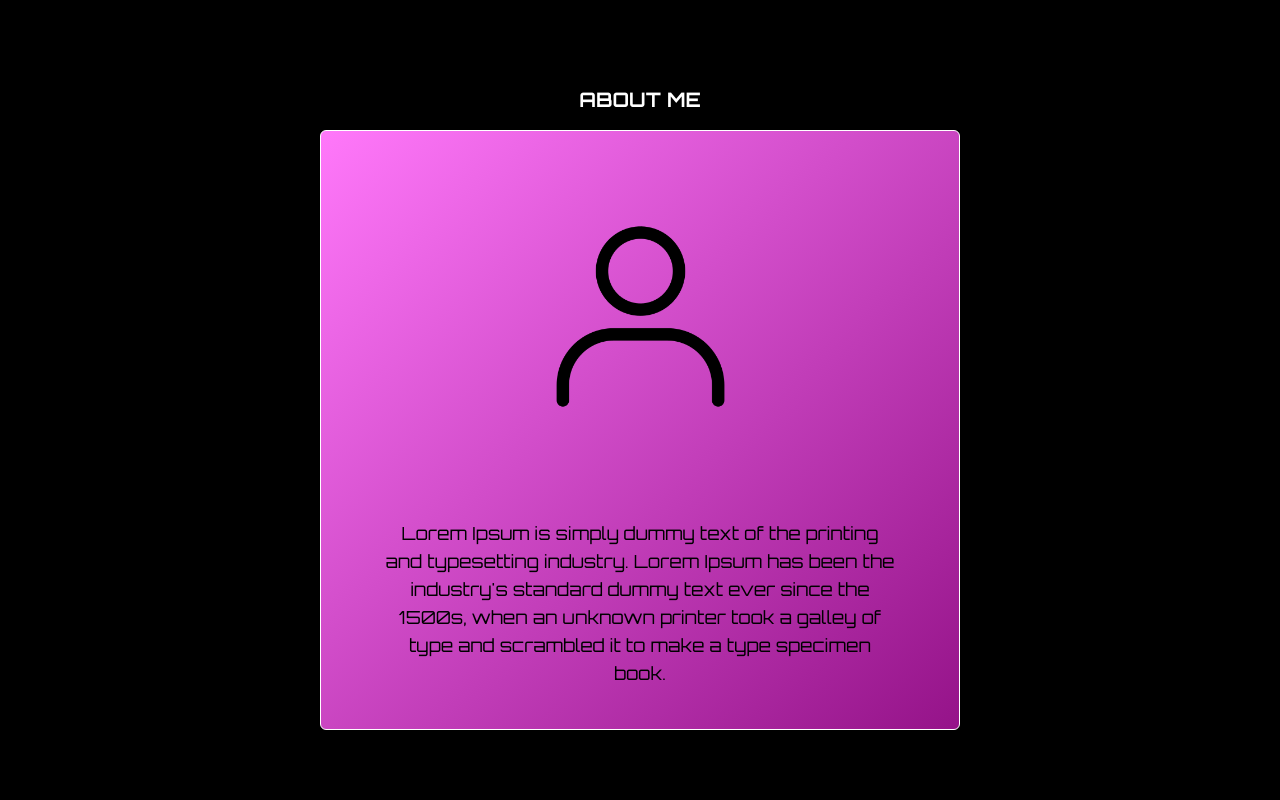
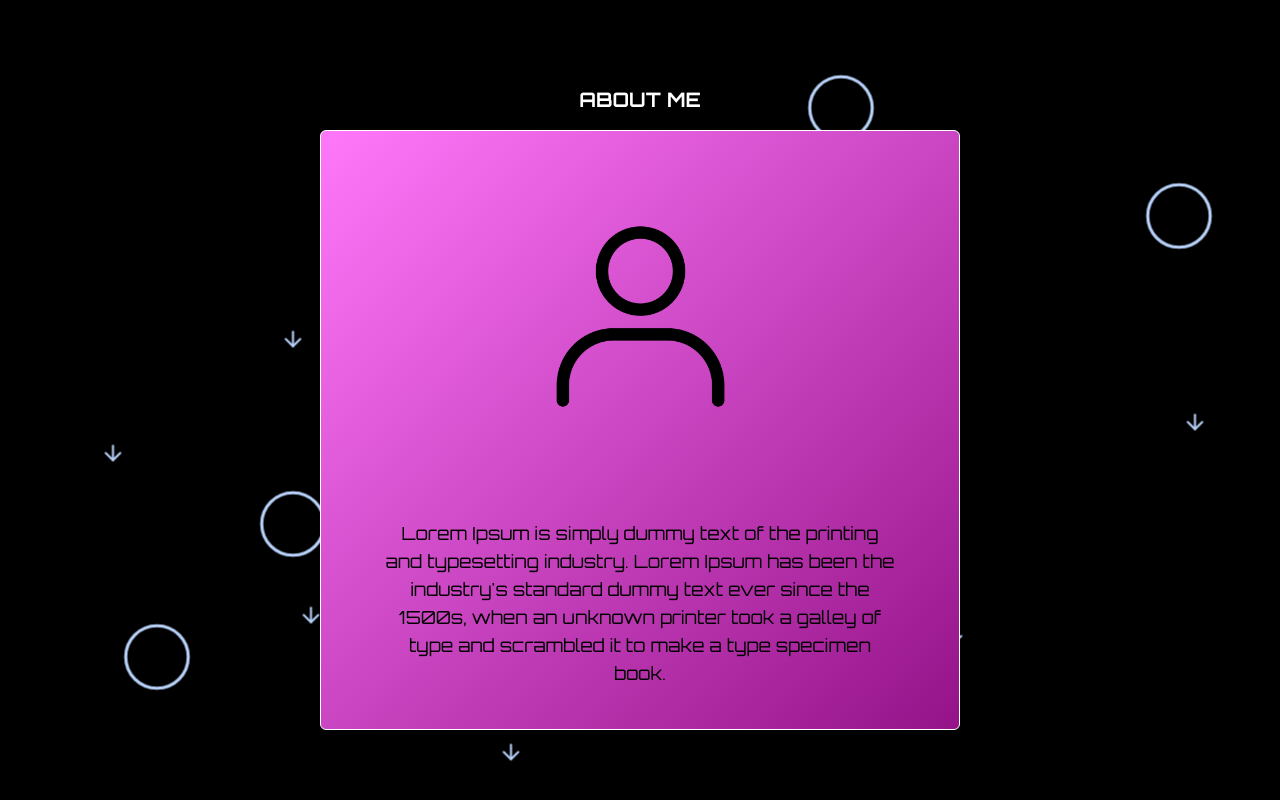
Before and after one commit to havriutkin/havriutkin.github.io, a React (Create React App) app: page / in a window 1280 px wide. Shown: the top 800 px of the page. Built offline with nearby package versions, Linux system fonts and the light colour scheme.

Commit message:
Fix BackgroundLayout z-axis

```diff
--- a/src/App.js
+++ b/src/App.js
@@ -3,6 +3,7 @@ import './App.css';
 import AboutLayout from './layouts/AboutLayout';
 import SkillLayout from './layouts/SkillLayout';
 import ProjectLayout from './layouts/ProjectLayout';
+import BackgroundLayout from './layouts/BackgroundLayout';
 
 /*
   TODO:
@@ -19,6 +20,7 @@ import ProjectLayout from './layouts/ProjectLayout';
 function App() {
   return (
     <div className="flex flex-col justify-around items-center">
+      <BackgroundLayout/>
       <AboutLayout/>
       <SkillLayout/>
       <ProjectLayout/>
--- a/src/layouts/BackgroundLayout.js
+++ b/src/layouts/BackgroundLayout.js
@@ -30,7 +30,7 @@ function BackgroundLayout(){
     ];
 
     return (
-        <div className="fixed top-0 left-0 w-full h-full overflow-hidden">
+        <div className="fixed top-0 left-0 w-full h-full overflow-hidden -z-10">
             {arrowPositions.map((pos, index) => (
                 <motion.div
                     key={index}
```
